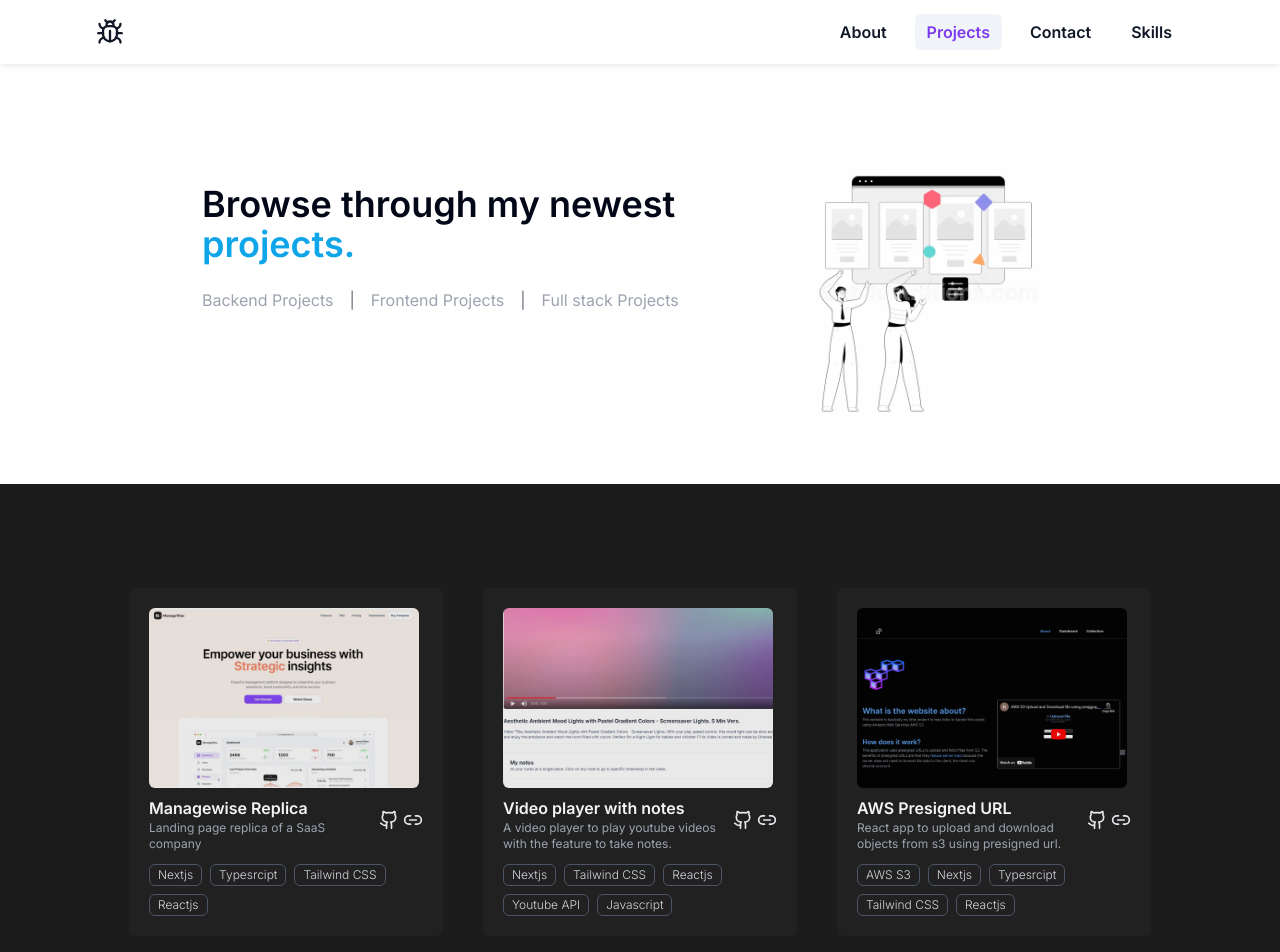
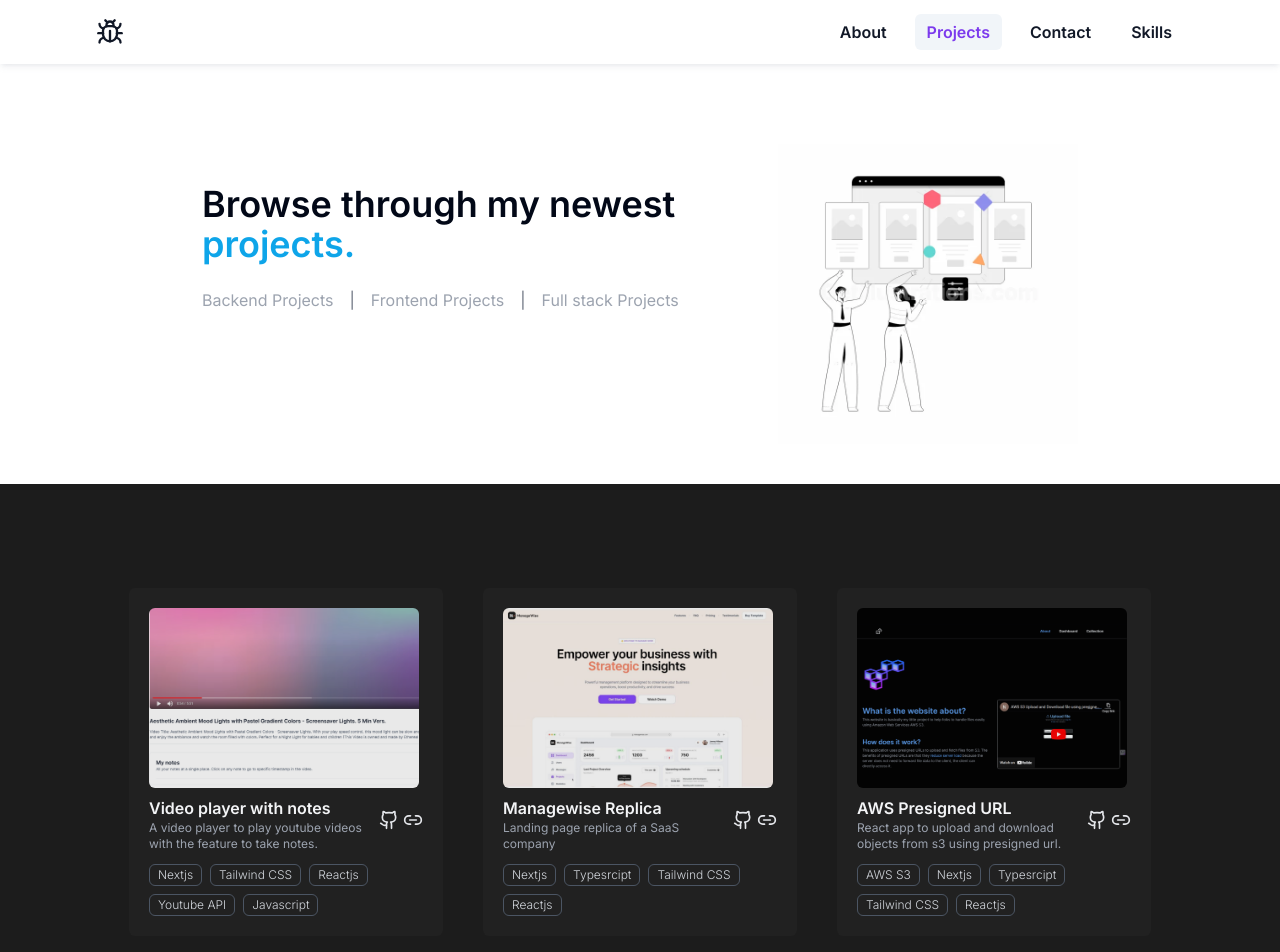
Before and after one commit to narayan-raghuwanshi/portfolio, a Next.js app: page /projects in a window 1280 px wide. Shown: the top 952 px of the page. Built offline with nearby package versions, Linux system fonts and the light colour scheme.

Commit message:
Update constants.ts

```diff
--- a/app/(routes)/projects/constants.ts
+++ b/app/(routes)/projects/constants.ts
@@ -7,14 +7,6 @@ interface project {
   techUsed: string[];
 }
 export const projects: project[] = [
-  {
-    title: "Managewise Replica",
-    description: "Landing page replica of a SaaS company",
-    image: "/managewisereplica.jpg",
-    repository: "https://github.com/narayan-raghuwanshi/managewise-replica",
-    deployment: "https://managewise-replica-narayan-raghuwanshi.vercel.app/",
-    techUsed: ["Nextjs", "Typesrcipt", "Tailwind CSS", "Reactjs"],
-  },
   {
     title: "Video player with notes",
     description: "A video player to play youtube videos with the feature to take notes.",
@@ -28,6 +20,14 @@ export const projects: project[] = [
       "Youtube API",
       "Javascript"
     ],
+  },
+  {
+    title: "Managewise Replica",
+    description: "Landing page replica of a SaaS company",
+    image: "/managewisereplica.jpg",
+    repository: "https://github.com/narayan-raghuwanshi/managewise-replica",
+    deployment: "https://managewise-replica.vercel.app/",
+    techUsed: ["Nextjs", "Typesrcipt", "Tailwind CSS", "Reactjs"],
   },
   {
     title: "AWS Presigned URL",
```
